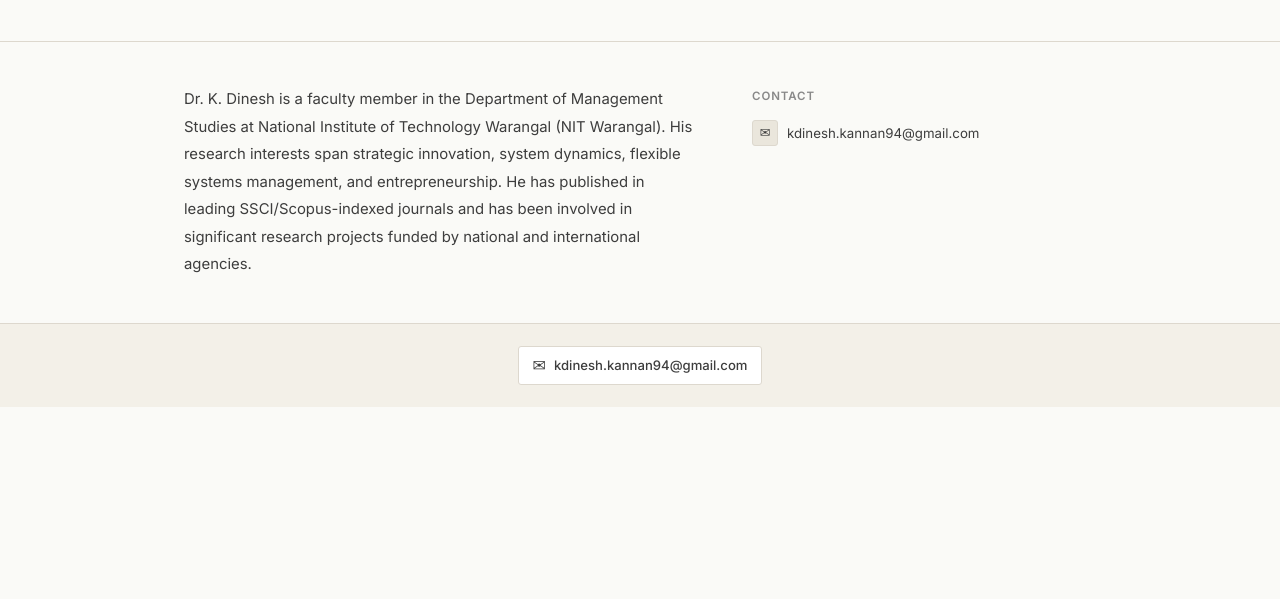
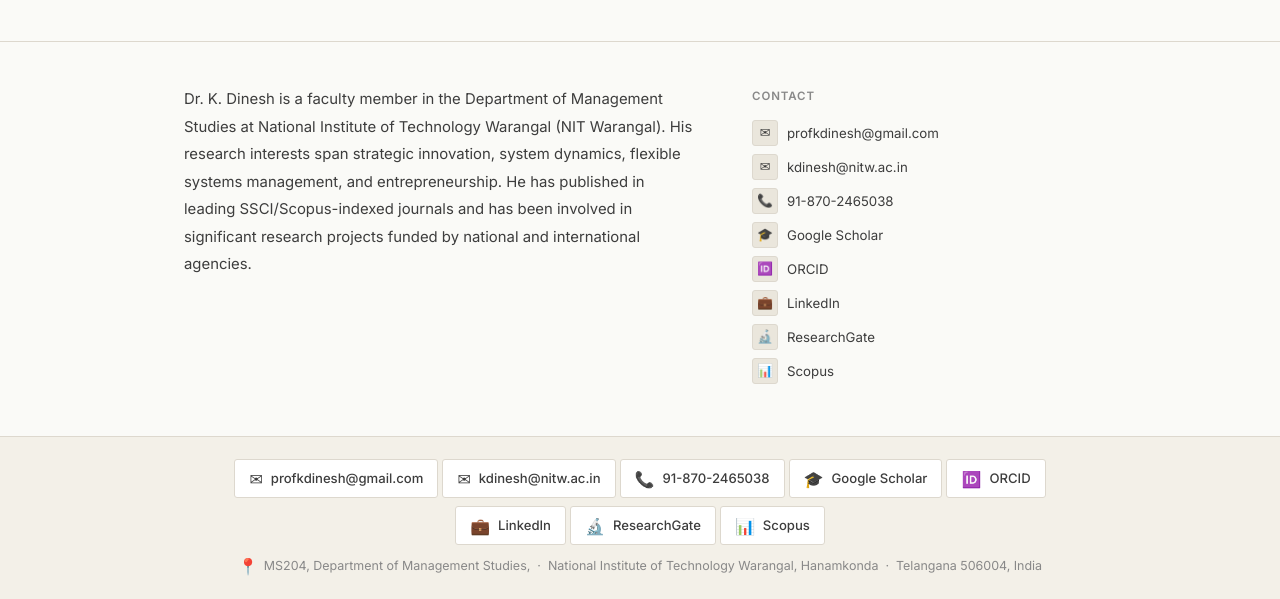
Before and after one commit to kkdinesh94/profapp, a plain HTML site: page index.html in a window 1280 px wide. Shown: the part 217-816 px from the top of the page. Drawn offline with Linux system fonts and the light colour scheme.

Commit message:
Deploying to gh-pages from @ kkdinesh94/profapp@d688ebcb7cea24fafd3e24fad44c918067b8b7e3 🚀

```diff
--- a/css/style.css
+++ b/css/style.css
@@ -344,6 +344,11 @@
   text-decoration: none; background: var(--red-bg);
 }
 .contact-bar-icon { font-size: 1rem; line-height: 1; }
+.contact-bar-address {
+  width: 100%; text-align: center; margin-top: 10px;
+  font-size: 0.78rem; color: var(--ink-3);
+  display: flex; align-items: center; justify-content: center; gap: 6px;
+}
 
 /* ── Home page contact sidebar ── */
 .home-contact { list-style: none; }
--- /dev/null
+++ b/data/Contact.json
@@ -0,0 +1,12 @@
+{
+  "Name": "Prof. K Dinesh",
+  "Email": "profkdinesh@gmail.com",
+  "Email2": "kdinesh@nitw.ac.in",
+  "Phone": "91-870-2465038",
+  "ORCID": "https://orcid.org/0000-0002-8956-8465",
+  "Researchgate": "https://www.researchgate.net/profile/Kamala-Kannan-Dinesh",
+  "LinkedIn": "https://www.linkedin.com/in/kkdinesh/",
+  "Scholar": "https://scholar.google.com/citations?user=B9iz-gQAAAAJ&hl=en&oi=ao",
+  "Scopus": "https://www.scopus.com/authid/detail.uri?authorId=57210416499",
+  "Address": "MS204, Department of Management Studies,\nNational Institute of Technology Warangal, Hanamkonda\nTelangana 506004, India"
+}
--- a/js/main.js
+++ b/js/main.js
@@ -241,39 +241,84 @@
   if (cfg.photo)
     document.getElementById('heroPhoto').innerHTML = `<img src="${cfg.photo}" alt="${cfg.name}">`;
 
-  // Contact links — used in both home page sidebar and Contact page
-  function buildLinks(el, links) {
-    links.forEach(([icon, label, href]) => {
-      el.insertAdjacentHTML('beforeend', `
+  // contact links are now loaded from Contact.json — see loadContact()
+}
+
+// ── Contact (from Excel Contact sheet) ───────────────────
+async function loadContact() {
+  const ct = await fetchJson('Contact.json');
+
+  // Icon + display label + href builder for each known key
+  const FIELDS = [
+    { keys: ['Email'],       icon: '✉',  label: v => v,               href: v => `mailto:${v}` },
+    { keys: ['Email2'],      icon: '✉',  label: v => v,               href: v => `mailto:${v}` },
+    { keys: ['Phone'],       icon: '📞', label: v => v,               href: v => `tel:${v.replace(/\s/g,'')}` },
+    { keys: ['Scholar'],     icon: '🎓', label: () => 'Google Scholar', href: v => v },
+    { keys: ['ORCID'],       icon: '🆔', label: () => 'ORCID',         href: v => v },
+    { keys: ['LinkedIn'],    icon: '💼', label: () => 'LinkedIn',      href: v => v },
+    { keys: ['Researchgate'],icon: '🔬', label: () => 'ResearchGate',  href: v => v },
+    { keys: ['Scopus'],      icon: '📊', label: () => 'Scopus',        href: v => v },
+  ];
+
+  const items = [];
+  FIELDS.forEach(f => {
+    f.keys.forEach(k => {
+      const v = clean(ct[k]);
+      if (v) items.push({ icon: f.icon, label: f.label(v), href: f.href(v) });
+    });
+  });
+
+  // Home sidebar (small list)
+  const homeEl = document.getElementById('homeContactLinks');
+  if (homeEl) {
+    items.forEach(({ icon, label, href }) => {
+      homeEl.insertAdjacentHTML('beforeend', `
         <li><a href="${href}" target="_blank" rel="noopener">
           <span class="contact-icon">${icon}</span>${label}
         </a></li>`);
     });
   }
-  const links = [];
-  if (cfg.email)           links.push(['✉',  cfg.email,          `mailto:${cfg.email}`]);
-  if (cfg.phone)           links.push(['📞', cfg.phone,           `tel:${cfg.phone}`]);
-  if (cfg.googleScholar)   links.push(['🎓', 'Google Scholar',   cfg.googleScholar]);
-  if (cfg.orcid)           links.push(['🆔', 'ORCID',            cfg.orcid]);
-  if (cfg.linkedin)        links.push(['💼', 'LinkedIn',         cfg.linkedin]);
-  if (cfg.researchgate)    links.push(['🔬', 'ResearchGate',     cfg.researchgate]);
-  if (cfg.officialWebsite) links.push(['🌐', 'Official Website', cfg.officialWebsite]);
 
-  const homeEl    = document.getElementById('homeContactLinks');
-  const contactEl = document.getElementById('contactLinks');
-  if (homeEl)    buildLinks(homeEl,    links);
-  if (contactEl) buildLinks(contactEl, links);
-
-  // Bottom contact bar on home page
+  // Bottom contact bar (pill buttons)
   const barEl = document.getElementById('contactBar');
   if (barEl) {
-    links.forEach(([icon, label, href]) => {
+    items.forEach(({ icon, label, href }) => {
       barEl.insertAdjacentHTML('beforeend', `
         <a href="${href}" class="contact-bar-item" target="_blank" rel="noopener">
           <span class="contact-bar-icon">${icon}</span>
           <span>${label}</span>
         </a>`);
     });
+
+    // Address block below the pills
+    const addr = clean(ct['Address']);
+    if (addr) {
+      barEl.insertAdjacentHTML('afterend', `
+        <div class="contact-bar-address">
+          <span class="contact-bar-icon">📍</span>
+          ${addr.replace(/\n/g, ' &nbsp;·&nbsp; ')}
+        </div>`);
+    }
+  }
+
+  // Contact page links
+  const contactEl = document.getElementById('contactLinks');
+  if (contactEl) {
+    items.forEach(({ icon, label, href }) => {
+      contactEl.insertAdjacentHTML('beforeend', `
+        <li><a href="${href}" target="_blank" rel="noopener">
+          <span class="contact-icon">${icon}</span>${label}
+        </a></li>`);
+    });
+  }
+
+  // Contact page address
+  const instEl = document.getElementById('contactInst');
+  if (instEl && ct['Address']) {
+    const cfg = await fetchJson('config.json').catch(() => ({}));
+    instEl.innerHTML =
+      `${ct['Name'] || cfg.name || ''}<br>` +
+      ct['Address'].replace(/\n/g, '<br>');
   }
 }
 
@@ -635,6 +680,7 @@
   try { await loadConfig(); } catch (e) { console.warn('Config:', e); }
 
   await Promise.all([
+    loadContact(),
     loadPublications(), loadChapters(),
     loadProjects(),     loadConferences(),
     loadTeam(),         loadExperience()
```
